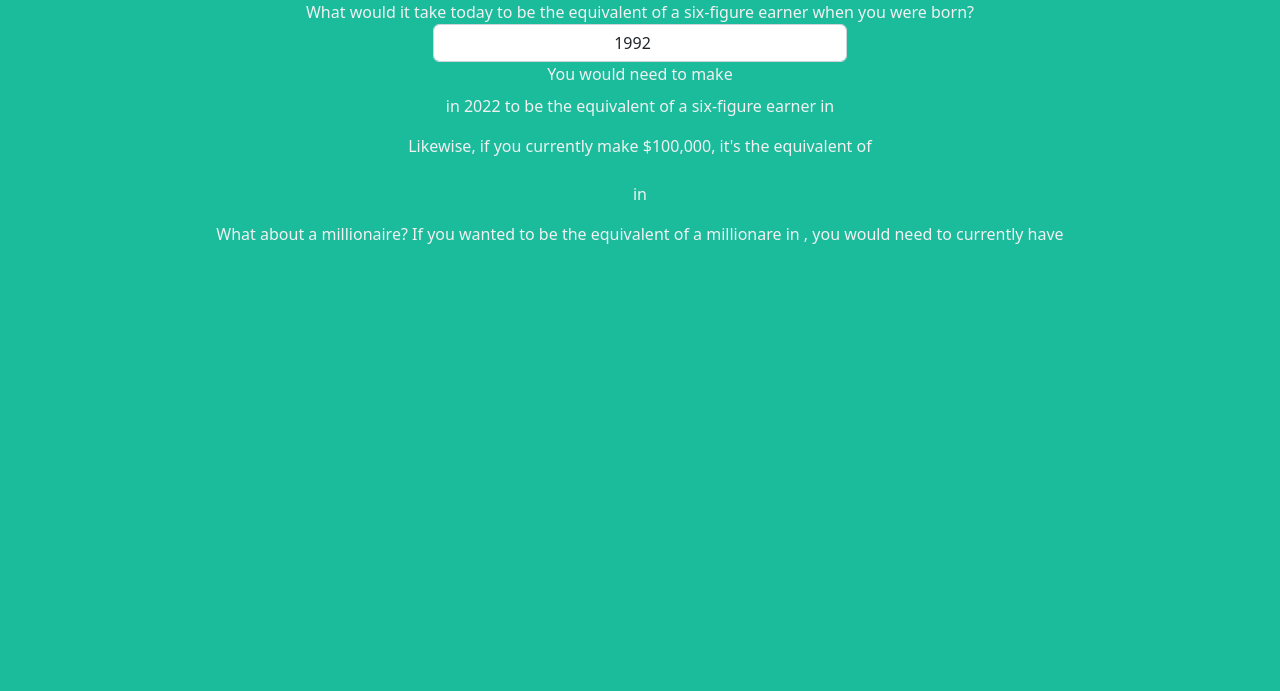
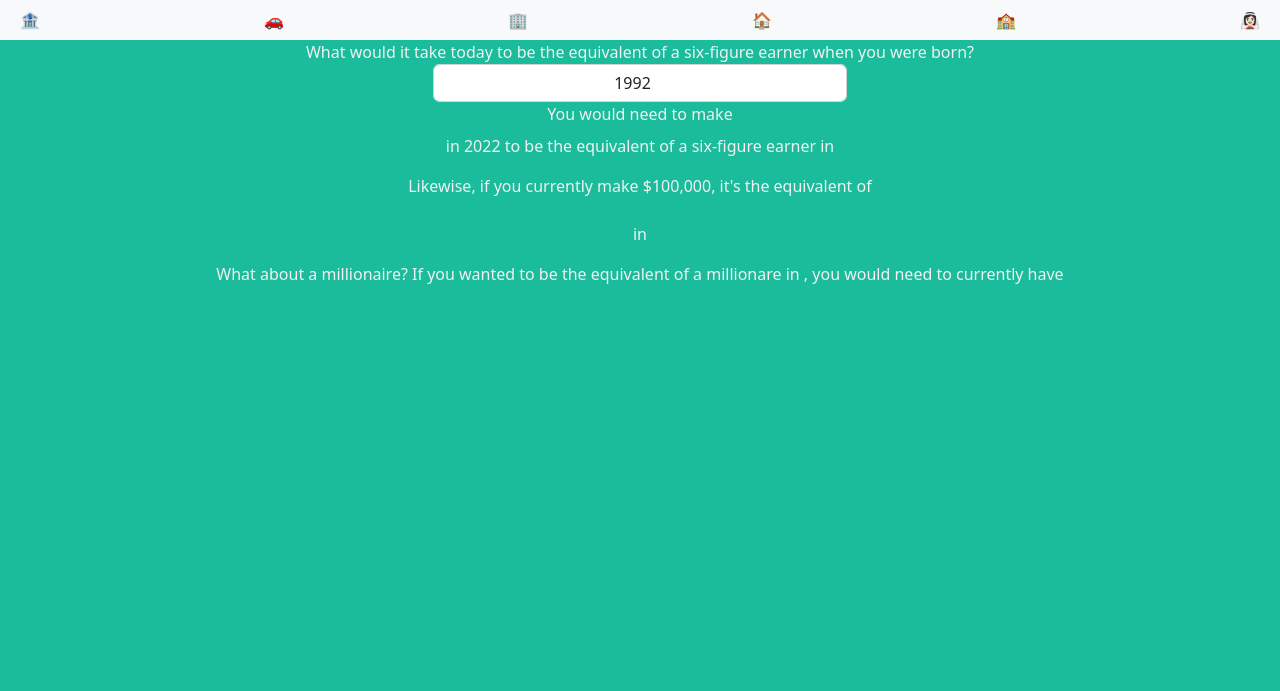
Before and after one commit to thewhaleking/whydoifeelbroke.com, a plain HTML site: page inflation_calc.html in a window 1280 px wide. Shown: the top 691 px of the page. Drawn offline with nearby package versions, Linux system fonts and the light colour scheme.

Commit message:
Added navbar and some additional "TODO" containers.

```diff
--- a/inflation_calc.html
+++ b/inflation_calc.html
@@ -21,6 +21,11 @@
 		scroll-snap-type: y mandatory;
 	}
 
+	.navbar {
+		padding-left: 20px;
+		padding-right: 20px;
+	}
+
 	footer {
 		font-size: 10px;
 	}
@@ -33,7 +38,16 @@
 
 </style>
 <body onload="inflate()">
-	<!-- TODO Add header with links for each section (once sections are actually implemented) -->
+	<!-- TODO Make these links actually work. Consider a desktop-version as well, as this doesn't look great on the desktop. -->
+	<nav class="navbar fixed-top navbar-light bg-light sticky-top">
+	  <a class="nav-item nav-link" href="#">🏦</a>
+      <a class="nav-item nav-link" href="#">🚗</a>
+      <a class="nav-item nav-link" href="#">🏢</a>
+      <a class="nav-item nav-link" href="#">🏠</a>
+      <a class="nav-item nav-link" href="#">🏫</a>
+      <a class="nav-item nav-link" href="#">👰🏻‍♀️</a>
+	  </div>
+	</nav>
 	<div class="container-fluid">
 		<div class="row">
 			<div class="col-centered text-center">What would it take today to be the equivalent of a six-figure earner when you were born?</div>
@@ -78,6 +92,14 @@
 		<!-- Home prices -->
 		<!-- TODO average cost to buy a single family home by year, show inflation adjusted amount as well as raw amount -->
 	</div>
+	<div class="container-fluid">
+		<!-- Tuition costs -->
+		<!-- TODO average tuition cost for a four-year diploma, show public and private schools (maybe), show raw and inflation adjusted -->
+	</div>
+	<div class="container-fluid">
+		<!-- Wedding prices -->
+		<!-- TODO average cost of a wedding by year, show raw and inflation adjusted -->
+	</div>
 	<footer class="text-center fixed-bottom" style="background-color: #f1f1f1;">
 	  <!-- Grid container -->
 	  <div class="container pt-1">
```
